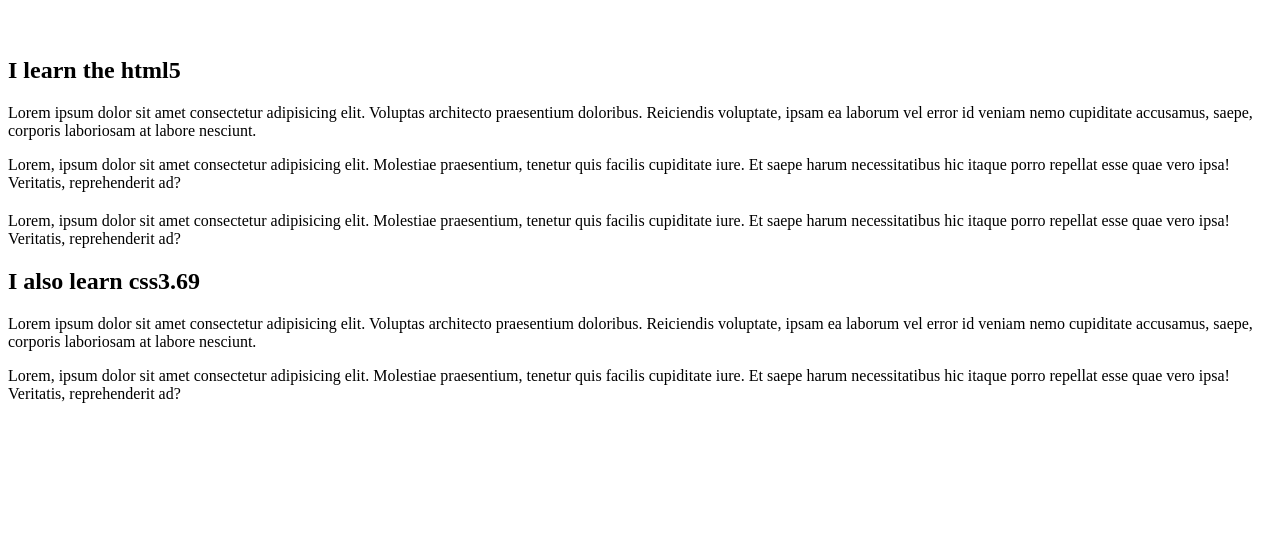
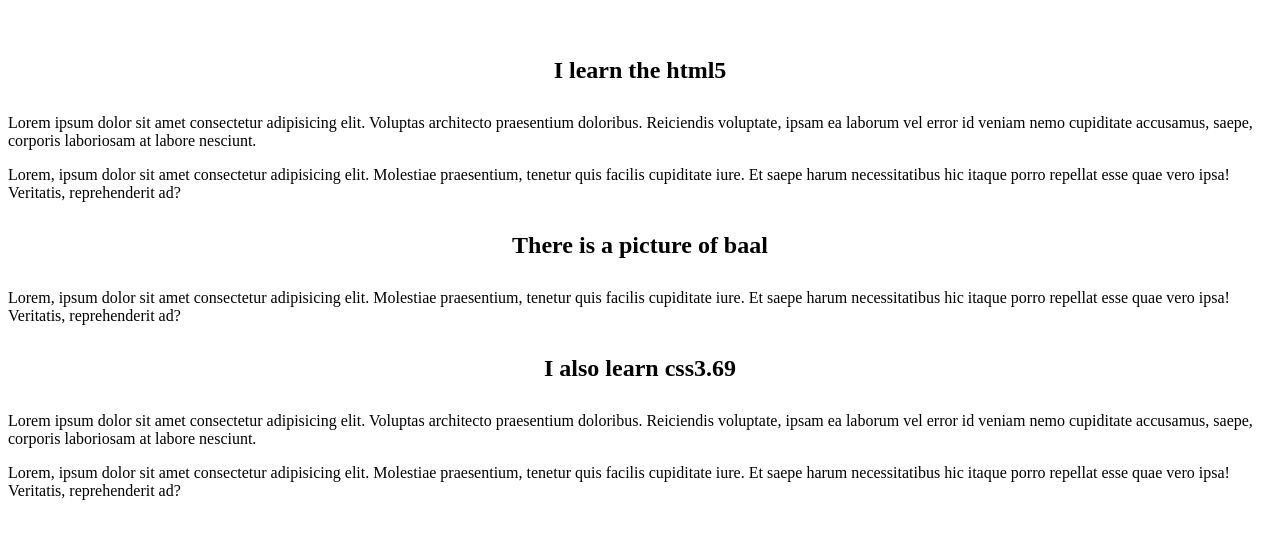
Before and after one commit to shewine/html, a plain HTML site: page index.html in a window 1280 px wide. Shown: the part 132-670 px from the top of the page. Drawn offline with Linux system fonts and the light colour scheme.

Commit message:
added css for top section

```diff
--- a/index.html
+++ b/index.html
@@ -27,7 +27,7 @@
       </p>
     </section>
     <section class="top-centre">
-      <h2 class="top-centre-title"></h2>
+      <h2 class="top-centre-title">There is a picture of baal</h2>
       <picture class="top-centre-picture"> </picture>
       <p>
         Lorem, ipsum dolor sit amet consectetur adipisicing elit. Molestiae
--- a/style.css
+++ b/style.css
@@ -1,9 +1,21 @@
-
-
-
 h1 {
   font-size: 60px;
   word-spacing: 0px;
   text-align: center;
   margin: 60px 60px;
 }
+
+.top-left-title {
+  text-align: center;
+  margin: 30px 30px;
+}
+
+.top-right-title {
+  text-align: center;
+  margin: 30px 30px;
+}
+
+.top-centre-title {
+  text-align: center;
+  margin: 30px 30px;
+}
```
